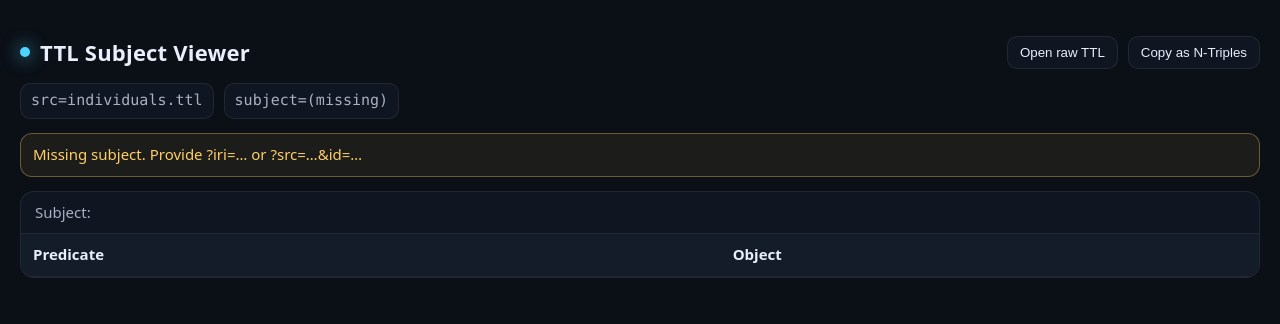
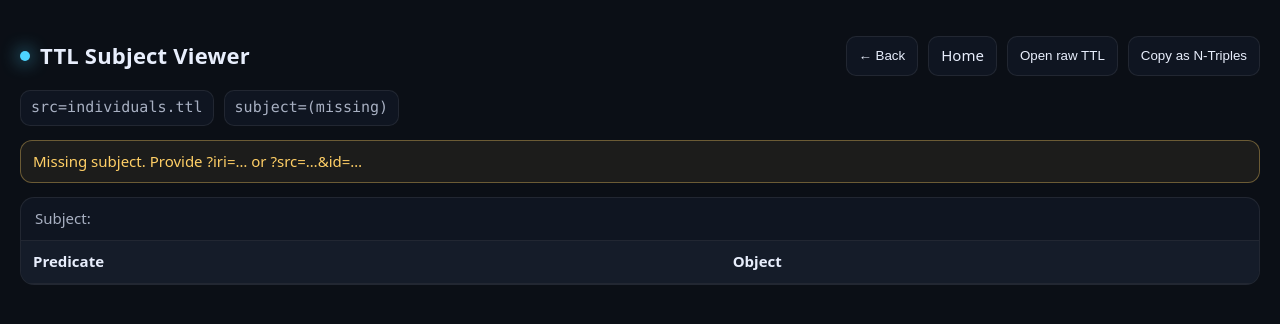
Before and after one commit to jahid1081/ties4520-ontology, a plain HTML site: page docs/viewer.html in a window 1280 px wide. Drawn offline with Linux system fonts and the light colour scheme.

Commit message:
Update viewer.html

```diff
--- a/docs/viewer.html
+++ b/docs/viewer.html
@@ -21,7 +21,7 @@
 
     .actions{display:flex;gap:10px;flex-wrap:wrap}
     .btn{appearance:none;border:1px solid var(--line);background:var(--panel);color:var(--ink);
-         padding:8px 12px;border-radius:10px;cursor:pointer}
+         padding:8px 12px;border-radius:10px;cursor:pointer;text-decoration:none;display:inline-block}
     .btn:hover{border-color:var(--accent)}
 
     .meta{display:flex;gap:10px;flex-wrap:wrap;margin:10px 0 14px}
@@ -59,6 +59,8 @@
     <header class="header">
       <div class="title"><div class="dot"></div><h1>TTL Subject Viewer</h1></div>
       <div class="actions">
+        <button id="goBack" class="btn" type="button" title="Go back">← Back</button>
+        <a href="index.html" class="btn" title="Homepage">Home</a>
         <button id="openRaw" class="btn" type="button">Open raw TTL</button>
         <button id="copyNT" class="btn" type="button">Copy as N-Triples</button>
       </div>
@@ -95,6 +97,9 @@
 <script>
 (function(){
   const $ = s => document.querySelector(s);
+
+  // Nav buttons
+  $("#goBack").onclick = () => history.back();
 
   // ------- Robust query handling -------
   const norm = s => (s||"").replace(/&amp;/gi,"&");
@@ -166,11 +171,10 @@
       });
     }
 
-    // add a row only for real triples (no blanks)
+    // rows: only real triples (no blank spacers)
     rows.forEach(q => {
       const pred = qname(q.predicate.value);
       let obj = "";
-
       if(q.object.termType==="NamedNode"){
         const target = q.object.value;
         obj = '<a class="mono" href="viewer.html?iri='+encodeURIComponent(target)+'">'+qname(target)+'</a>';
@@ -179,7 +183,6 @@
       }else if(q.object.termType==="BlankNode"){
         obj = '<span class="badge">'+("_:"+q.object.value)+'</span>';
       }
-
       const tr = document.createElement("tr");
       tr.innerHTML = '<td class="key mono">'+pred+'</td><td>'+obj+'</td>';
       tbody.appendChild(tr);
@@ -226,7 +229,7 @@
     try{
       if(!iri && !id){ alert("warn","Missing subject. Provide ?iri=… or ?src=…&id=…"); return; }
 
-      alert("", "Loading…");
+      alert("ok", "Loading…");
       const quads = await parseTTL(srcURL);
 
       let chosen=null, rows=[], bns=new Map();
```
